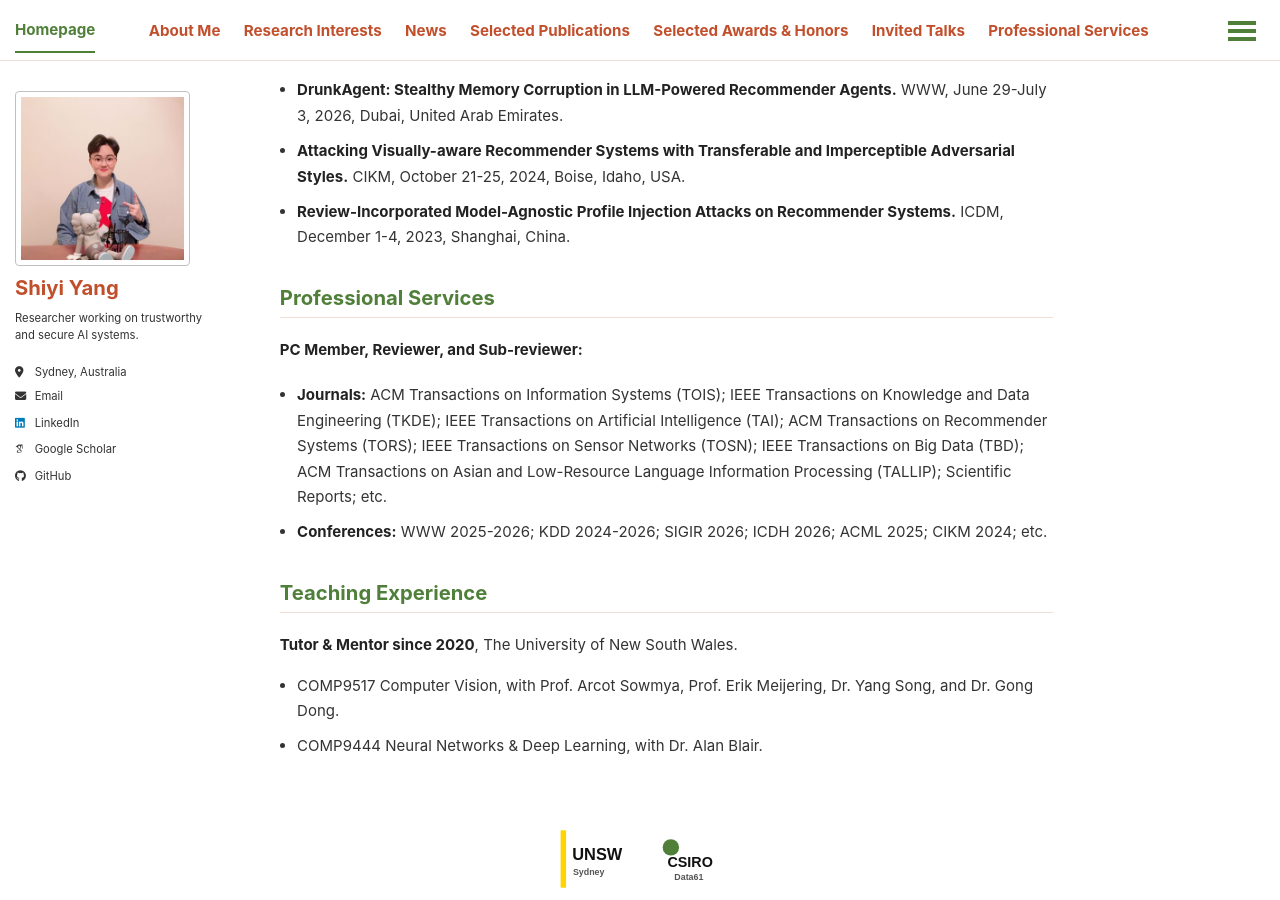
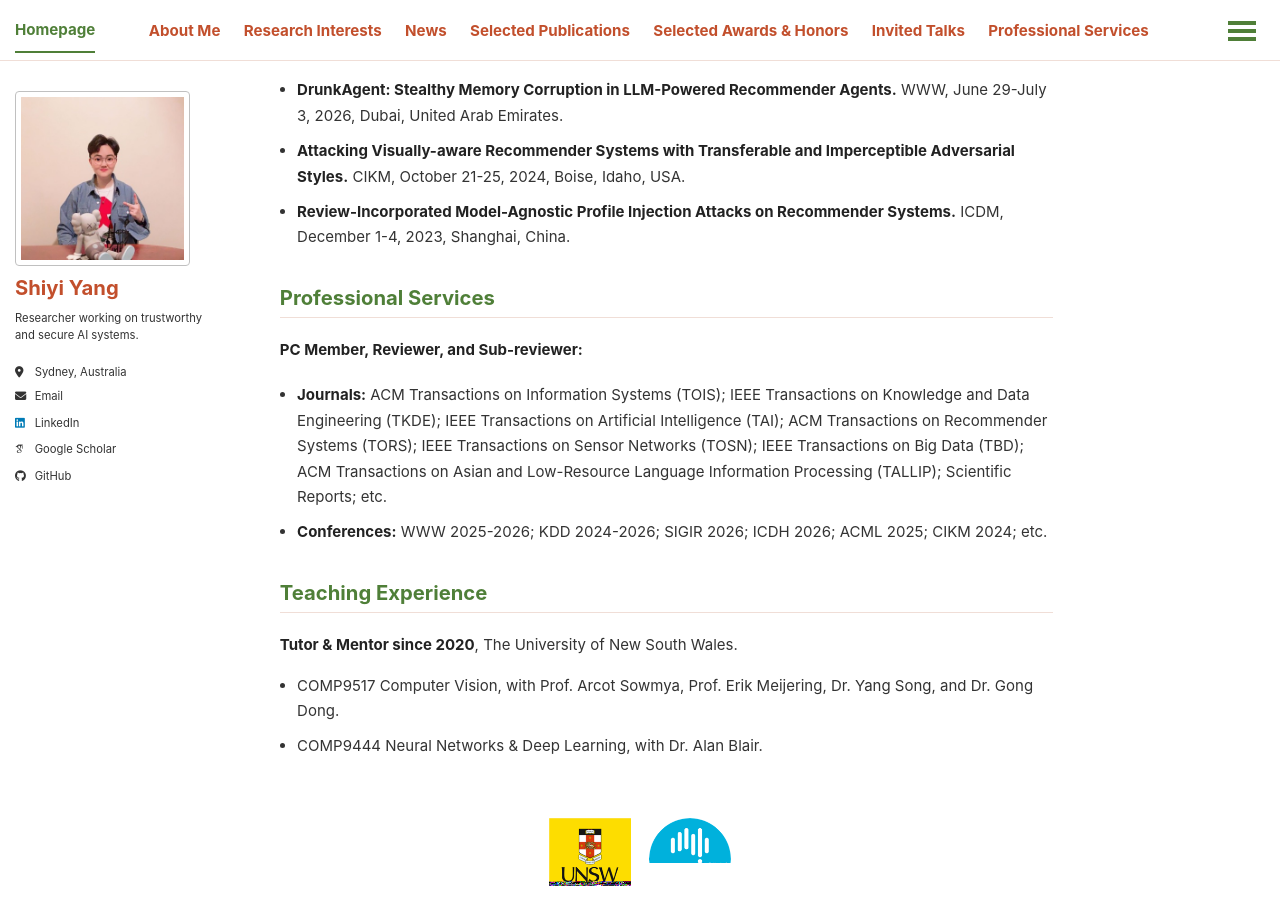
Before and after one commit to shiyiyang-ai/shiyiyang-ai.github.io, a Jekyll site: the page built from _pages/about.md, in a window 1280 px wide and 900 px high, scrolled down 2335 px. Built offline with Jekyll 4.4.1, drawn with Linux system fonts in a browser that asks for light colours; some web fonts are replaced; a script bundle is joined from its source files by our own code; library files that are not in the unit come from our copies.

Commit message:
Use uploaded affiliation logos

```diff
--- a/_layouts/single.html
+++ b/_layouts/single.html
@@ -96,10 +96,10 @@ layout: default
   {% if page.url == "/" %}
     <aside class="affiliation-rail" aria-label="Affiliations">
       <a href="https://www.unsw.edu.au" aria-label="UNSW Sydney">
-        <img src="{{ '/images/unsw-wordmark.svg' | prepend: base_path }}" alt="UNSW Sydney">
+        <img src="{{ '/images/unsw-logo.png' | prepend: base_path }}" alt="UNSW Sydney">
       </a>
       <a href="https://www.csiro.au/en/about/people/research-units/data61" aria-label="CSIRO Data61">
-        <img src="{{ '/images/csiro-data61-wordmark.svg' | prepend: base_path }}" alt="CSIRO Data61">
+        <img src="{{ '/images/csiro-logo.png' | prepend: base_path }}" alt="CSIRO Data61">
       </a>
     </aside>
   {% endif %}
```
